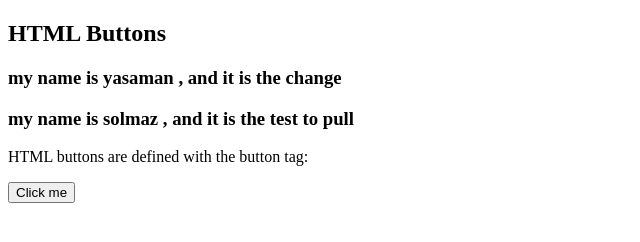
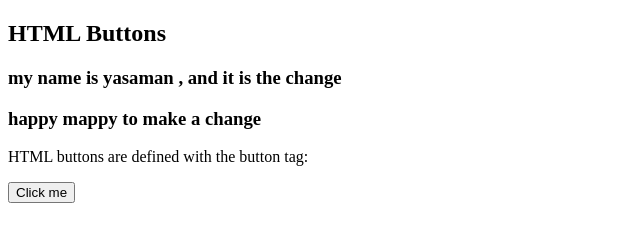
Before and after one commit to solmazgh/training, a plain HTML site: page index.htm in a window 1280 px wide. Shown: the whole page, without its empty margins (0-640 px from the left). Drawn offline with Linux system fonts and the light colour scheme.

Commit message:
new changes

```diff
--- a/index.htm
+++ b/index.htm
@@ -4,9 +4,8 @@
 
 <h2>HTML Buttons</h2>
 <h3>my name is yasaman , and it is the change</h3>
-  <h3>my name is solmaz , and it is the test to pull</h3>
 
-
+<h3>happy mappy to make a change</h3>
 <p>HTML buttons are defined with the button tag:</p>
 
 
```
